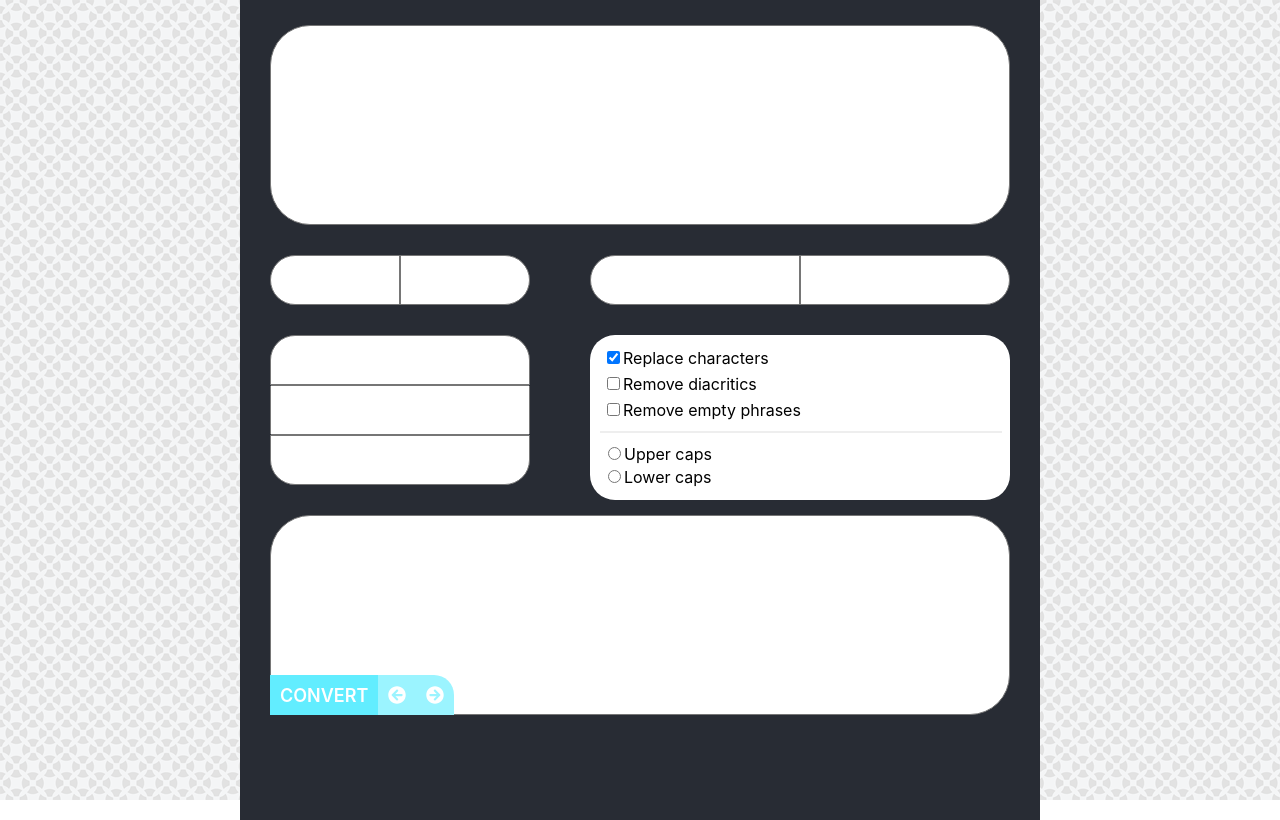
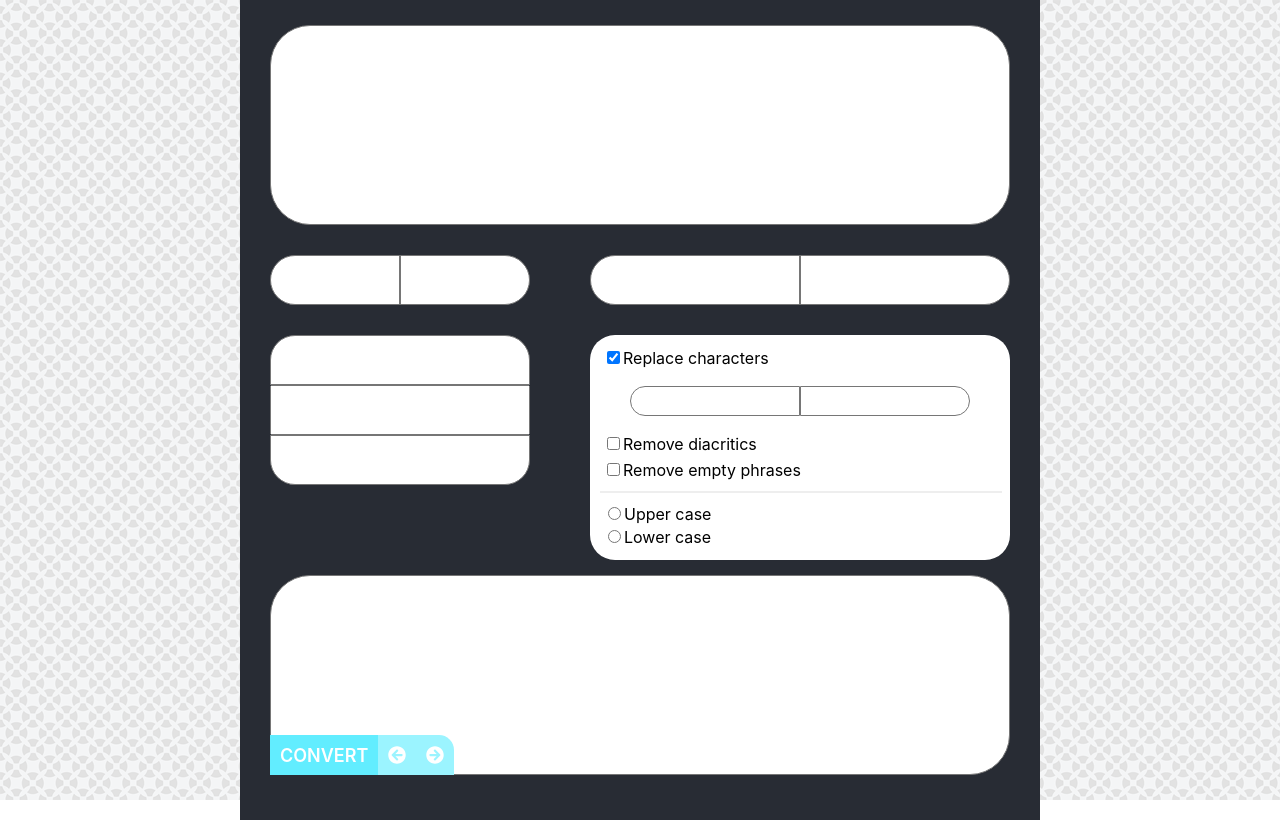
Before and after one commit to hjozwowiak/text-processor, a React (Create React App) app: page / in a window 1280 px wide. Both pictures are taken after a click on the checkbox 613 px from the left and 357 px from the top of the page. Built offline with nearby package versions, Linux system fonts and the light colour scheme.

Commit message:
Added possibility to insert Tab into TextAreas, added a functionality of replacing phrases

```diff
--- a/public/index.html
+++ b/public/index.html
@@ -10,7 +10,7 @@
     />
     <meta name="theme-color" content="#000000" />
     <link rel="manifest" href="%PUBLIC_URL%/manifest.json" />
-    <title>React App</title>
+    <title>Text Processor</title>
     <style>
       #root {
         height: 100%;
--- a/src/App.js
+++ b/src/App.js
@@ -23,18 +23,69 @@ class App extends Component {
     toAddStart: '',
     toAddEnd: '',
     replace: false,
+    toReplace: '',
+    toReplaceWith: '',
     removeDiacritics: false,
     removeEmptyPhrases: false,
-    caps: ''
+    letterCase: ''
   };
 
   render() {
-    const {input, output, divider, connector, toRemoveStartEnd, toRemoveEntireString, toRemoveEntireSingle, toAddStart, toAddEnd, replace, removeDiacritics, removeEmptyPhrases, caps} = this.state;
+    const {input, output, divider, connector, toRemoveStartEnd, toRemoveEntireString, toRemoveEntireSingle, toAddStart, toAddEnd, replace, toReplace, toReplaceWith, removeDiacritics, removeEmptyPhrases, letterCase} = this.state;
 
     const runMod = () => {
-      let phrasesArray = input.split(divider);
+      // Replace characters
+      const inputReplaced = input.replace(RegExp(toReplace, 'gi'), toReplaceWith);
 
-      this.setState({output: phrasesArray.join(connector)});
+      // Cut the input to single phrases (stored in an array) using the divider
+      let phrasesArray = inputReplaced.split(divider);
+      let elementsToRemove = [];
+
+      for(let i = 0; i < phrasesArray.length; i++) {
+        // Remove entire string from start/end
+        const toRemoveStartRegex = new RegExp('^' + toRemoveStartEnd,'gi');
+        const toRemoveEndRegex = new RegExp(toRemoveStartEnd + '$', 'gi');
+        phrasesArray[i] = phrasesArray[i].replace(toRemoveStartRegex, '');
+        phrasesArray[i] = phrasesArray[i].replace(toRemoveEndRegex, '');
+
+        // Remove entire string from phrase
+        const toRemoveEntireStringRegex = new RegExp(toRemoveEntireString,'gi');
+        phrasesArray[i] = phrasesArray[i].replace(toRemoveEntireStringRegex, '');
+
+        // Remove single characters from phrase
+        const toRemoveEntireSingleArray = toRemoveEntireSingle.split('');
+        for(let j = 0; j < toRemoveEntireSingleArray.length; j++) {
+          phrasesArray[i] = phrasesArray[i].replace(toRemoveEntireSingleArray[j], '');
+        }
+
+        // Add entire string to start/end
+        phrasesArray[i] = toAddStart + phrasesArray[i] + toAddEnd;
+
+        // Save indexes of empty elements to an array (to remove them later)
+        if(removeEmptyPhrases) {
+          if(phrasesArray[i] === '' || !phrasesArray[i]) {
+            elementsToRemove.push(i);
+          }
+        }
+      }
+
+      // Remove empty phrases (by saved earlier indexes - starting from the end)
+      if(removeEmptyPhrases) {
+        for(let i = elementsToRemove.length - 1; i >= 0; i--) {
+          phrasesArray = phrasesArray.splice(elementsToRemove[i]);
+        }
+      }
+
+      let currentOutput = phrasesArray.join(connector);
+
+      // Letter case
+      if(letterCase === 'letterCase-0') {
+        currentOutput = currentOutput.toUpperCase();
+      } else if(letterCase === 'letterCase-1') {
+        currentOutput = currentOutput.toLowerCase();
+      }
+
+      this.setState({output: currentOutput});
     }
 
     return (
@@ -60,12 +111,16 @@ class App extends Component {
             updateToAddEnd={(toAddEnd => this.setState({toAddEnd}))}
             replace={replace}
             updateReplace={(replace => this.setState({replace}))}
+            toReplace={toReplace}
+            updateToReplace={(toReplace => this.setState({toReplace}))}
+            toReplaceWith={toReplaceWith}
+            updateToReplaceWith={(toReplaceWith => this.setState({toReplaceWith}))}
             removeDiacritics={removeDiacritics}
             updateRemoveDiacritics={(removeDiacritics => this.setState({removeDiacritics}))}
             removeEmptyPhrases={removeEmptyPhrases}
             updateRemoveEmptyPhrases={(removeEmptyPhrases => this.setState({removeEmptyPhrases}))}
-            caps={caps}
-            updateCaps={(caps => this.setState({caps}))} />
+            letterCase={letterCase}
+            updateLetterCase={(letterCase => this.setState({letterCase}))} />
           <ContainerOutputTrigger
             output={output}
             updateOutput={(output => this.setState({output}))}
--- a/src/components/ContainerModifiers.js
+++ b/src/components/ContainerModifiers.js
@@ -5,7 +5,7 @@ import ContainerModifiersToRemove from './ContainerModifiersToRemove';
 import ContainerModifiersInputs from './ContainerModifiersInputs';
 import ContainerModifiersToAdd from './ContainerModifiersToAdd';
 
-const ContainerModifiers = ({divider, updateDivider, connector, updateConnector, toRemoveStartEnd, updateToRemoveStartEnd, toRemoveEntireString, updateToRemoveEntireString, toRemoveEntireSingle, updateToRemoveEntireSingle, toAddStart, updateToAddStart, toAddEnd, updateToAddEnd, replace, updateReplace, removeDiacritics, updateRemoveDiacritics, removeEmptyPhrases, updateRemoveEmptyPhrases, caps, updateCaps}) => {
+const ContainerModifiers = ({divider, updateDivider, connector, updateConnector, toRemoveStartEnd, updateToRemoveStartEnd, toRemoveEntireString, updateToRemoveEntireString, toRemoveEntireSingle, updateToRemoveEntireSingle, toAddStart, updateToAddStart, toAddEnd, updateToAddEnd, replace, updateReplace, toReplace, updateToReplace, toReplaceWith, updateToReplaceWith, removeDiacritics, updateRemoveDiacritics, removeEmptyPhrases, updateRemoveEmptyPhrases, letterCase, updateLetterCase}) => {
     return(
         <div className="container--row">
             <div className='container--column-narrow container-directionColumn'>
@@ -31,12 +31,16 @@ const ContainerModifiers = ({divider, updateDivider, connector, updateConnector,
                 <ContainerModifiersInputs
                     replace={replace}
                     updateReplace={updateReplace}
+                    toReplace={toReplace}
+                    updateToReplace={updateToReplace}
+                    toReplaceWith={toReplaceWith}
+                    updateToReplaceWith={updateToReplaceWith}
                     removeDiacritics={removeDiacritics}
                     updateRemoveDiacritics={updateRemoveDiacritics}
                     removeEmptyPhrases={removeEmptyPhrases}
                     updateRemoveEmptyPhrases={updateRemoveEmptyPhrases}
-                    caps={caps}
-                    updateCaps={updateCaps} />
+                    letterCase={letterCase}
+                    updateLetterCase={updateLetterCase} />
             </div>
         </div>
     )
@@ -59,12 +63,16 @@ ContainerModifiers.propTypes = {
     updateToAddEnd: PropTypes.func,
     replace: PropTypes.bool,
     updateReplace: PropTypes.func,
+    toReplace: PropTypes.string,
+    updateToReplace: PropTypes.func,
+    toReplaceWith: PropTypes.string,
+    updateToReplaceWith: PropTypes.func,
     removeDiacritics: PropTypes.bool,
     updateRemoveDiacritics: PropTypes.func,
     removeEmptyPhrases: PropTypes.bool,
     updateRemoveEmptyPhrases: PropTypes.func,
-    caps: PropTypes.string,
-    updateCaps: PropTypes.func
+    letterCase: PropTypes.string,
+    updateLetterCase: PropTypes.func
 }
 
 export default ContainerModifiers;
--- a/src/components/ContainerModifiersDividers.js
+++ b/src/components/ContainerModifiersDividers.js
@@ -6,11 +6,11 @@ const ContainerModifiersDividers = ({divider, updateDivider, connector, updateCo
     return(
         <div className='container--section'>
             <TextArea
-                targetClasses={['input--textarea-small','container-borderRoundTopLeftMedium','container-borderRoundBottomLeftMedium']}
+                targetClasses={['input--textarea-medium','container-borderRoundTopLeftMedium','container-borderRoundBottomLeftMedium']}
                 divider={divider}
                 callbackValue={updateDivider} />
             <TextArea
-                targetClasses={['input--textarea-small','container-borderRoundTopRightMedium','container-borderRoundBottomRightMedium']}
+                targetClasses={['input--textarea-medium','container-borderRoundTopRightMedium','container-borderRoundBottomRightMedium']}
                 connector={connector}
                 callbackValue={updateConnector} />
         </div>
--- a/src/components/ContainerModifiersInputs.js
+++ b/src/components/ContainerModifiersInputs.js
@@ -2,8 +2,16 @@ import React from 'react';
 import PropTypes from 'prop-types';
 import InputCheckbox from './InputCheckbox';
 import InputRadio from './InputRadio';
+import TextArea from './TextArea';
 
-const ContainerModifiersInputs = ({replace, updateReplace, removeDiacritics, updateRemoveDiacritics, removeEmptyPhrases, updateRemoveEmptyPhrases, caps, updateCaps}) => {
+const ContainerModifiersInputs = ({replace, updateReplace, toReplace, updateToReplace, toReplaceWith, updateToReplaceWith, removeDiacritics, updateRemoveDiacritics, removeEmptyPhrases, updateRemoveEmptyPhrases, letterCase, updateLetterCase}) => {
+    let hideReplaceTextArea;
+    if(replace) {
+        hideReplaceTextArea = '';
+    } else {
+        hideReplaceTextArea = 'hide ';
+    }
+
     return(
         <div className='container--section-withContent container-directionColumn container-borderRoundTopLeftMedium container-borderRoundTopRightMedium container-borderRoundBottomRightMedium container-borderRoundBottomLeftMedium'>
             <InputCheckbox
@@ -11,6 +19,16 @@ const ContainerModifiersInputs = ({replace, updateReplace, removeDiacritics, upd
                 description='Replace characters'
                 replace={replace}
                 callbackValue={updateReplace} />
+            <div className={`${hideReplaceTextArea}container--section`}>
+                <TextArea
+                    targetClasses={['input--textarea-small','container-borderRoundTopLeftSmall','container-borderRoundBottomLeftSmall']}
+                    toReplace={toReplace}
+                    callbackValue={updateToReplace} />
+                <TextArea
+                    targetClasses={['input--textarea-small','container-borderRoundTopRightSmall','container-borderRoundBottomRightSmall']}
+                    toReplaceWith={toReplaceWith}
+                    callbackValue={updateToReplaceWith} />
+            </div>
             <InputCheckbox
                 targetClasses={['input--checkbox']}
                 description='Remove diacritics'
@@ -24,11 +42,11 @@ const ContainerModifiersInputs = ({replace, updateReplace, removeDiacritics, upd
             <hr />
             <InputRadio
                 targetClasses={['input--radio']}
-                descriptions={['Upper caps', 'Lower caps']}
+                descriptions={['Upper case', 'Lower case']}
                 number='2'
-                name='caps'
-                caps={caps}
-                callbackValue={updateCaps} />
+                name='letterCase'
+                letterCase={letterCase}
+                callbackValue={updateLetterCase} />
         </div>
     )
 }
@@ -36,12 +54,16 @@ const ContainerModifiersInputs = ({replace, updateReplace, removeDiacritics, upd
 ContainerModifiersInputs.propTypes = {
     replace: PropTypes.bool,
     updateReplace: PropTypes.func,
+    toReplace: PropTypes.string,
+    updateToReplace: PropTypes.func,
+    toReplaceWith: PropTypes.string,
+    updateToReplaceWith: PropTypes.func,
     removeDiacritics: PropTypes.bool,
     updateRemoveDiacritics: PropTypes.func,
     removeEmptyPhrases: PropTypes.bool,
     updateRemoveEmptyPhrases: PropTypes.func,
-    caps: PropTypes.string,
-    updateCaps: PropTypes.func
+    letterCase: PropTypes.string,
+    updateLetterCase: PropTypes.func
 }
 
 export default ContainerModifiersInputs;
--- a/src/components/ContainerModifiersToAdd.js
+++ b/src/components/ContainerModifiersToAdd.js
@@ -6,11 +6,11 @@ const ContainerModifiersToAdd = ({toAddStart, updateToAddStart, toAddEnd, update
     return(
         <div className="container--section">
             <TextArea
-                targetClasses={['input--textarea-small','container-borderRoundTopLeftMedium','container-borderRoundBottomLeftMedium']}
+                targetClasses={['input--textarea-medium','container-borderRoundTopLeftMedium','container-borderRoundBottomLeftMedium']}
                 toAddStart={toAddStart}
                 callbackValue={updateToAddStart} />
             <TextArea
-                targetClasses={['input--textarea-small','container-borderRoundTopRightMedium','container-borderRoundBottomRightMedium']}
+                targetClasses={['input--textarea-medium','container-borderRoundTopRightMedium','container-borderRoundBottomRightMedium']}
                 toAddEnd={toAddEnd}
                 callbackValue={updateToAddEnd} />
         </div>
--- a/src/components/ContainerModifiersToRemove.js
+++ b/src/components/ContainerModifiersToRemove.js
@@ -6,15 +6,15 @@ const ContainerModifiersToRemove = ({toRemoveStartEnd, updateToRemoveStartEnd, t
     return(
         <div className='container--section container-directionColumn'>
             <TextArea
-                targetClasses={['input--textarea-small','container-borderRoundTopLeftMedium','container-borderRoundTopRightMedium']}
+                targetClasses={['input--textarea-medium','container-borderRoundTopLeftMedium','container-borderRoundTopRightMedium']}
                 toRemoveStartEnd={toRemoveStartEnd}
                 callbackValue={updateToRemoveStartEnd} />
             <TextArea
-                targetClasses={['input--textarea-small']}
+                targetClasses={['input--textarea-medium']}
                 toRemoveEntireString={toRemoveEntireString}
                 callbackValue={updateToRemoveEntireString} />
             <TextArea
-                targetClasses={['input--textarea-small','container-borderRoundBottomLeftMedium','container-borderRoundBottomRightMedium']}
+                targetClasses={['input--textarea-medium','container-borderRoundBottomLeftMedium','container-borderRoundBottomRightMedium']}
                 toRemoveEntireSingle={toRemoveEntireSingle}
                 callbackValue={updateToRemoveEntireSingle} />
         </div>
--- a/src/components/TextArea.js
+++ b/src/components/TextArea.js
@@ -17,11 +17,19 @@ class TextArea extends Component {
             this.setState({value: event.target.value});
         }
 
+        const handleKeyDown = event => {
+            if(event.key === 'Tab') {
+                event.preventDefault();
+                this.setState({value: value.substring(0, event.target.selectionStart) + '\t' + value.substring(event.target.selectionEnd)})
+            }
+        }
+
         return(
             <textarea
                 className={classes}
                 value={value}
                 onChange={handleChange}
+                onKeyDown={handleKeyDown}
                 />
         );
     }
--- a/src/style/App.scss
+++ b/src/style/App.scss
@@ -7,6 +7,10 @@ html, body {
 hr {
     border: 1px solid $additionalTheme;
     width: 100%;
+}
+
+.hide {
+    display: none !important;
 }
 
 .container {
@@ -148,6 +152,12 @@ hr {
 
         &-small {
             @extend .input--textarea;
+            padding: 5px;
+            height: 30px;
+        }
+
+        &-medium {
+            @extend .input--textarea;
             padding: 10px;
             height: 50px;
         }
--- a/src/style/_theme.scss
+++ b/src/style/_theme.scss
@@ -4,7 +4,7 @@ $appColor: #282c34;
 $additionalTheme: #EEE;
 $borderRadiusLarge: 40px;
 $borderRadiusMedium: 25px;
-$borderRadiusSmall: 20px;
+$borderRadiusSmall: 15px;
 $buttonPadding: 10px;
 $buttonHeight: 40px;
 $primaryColor: #62edff;
```
